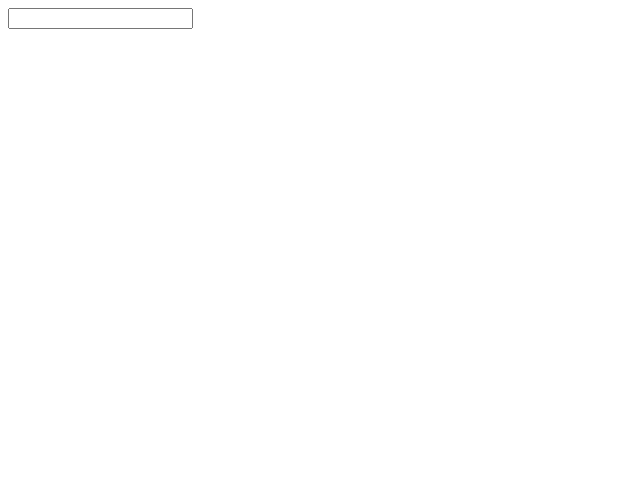
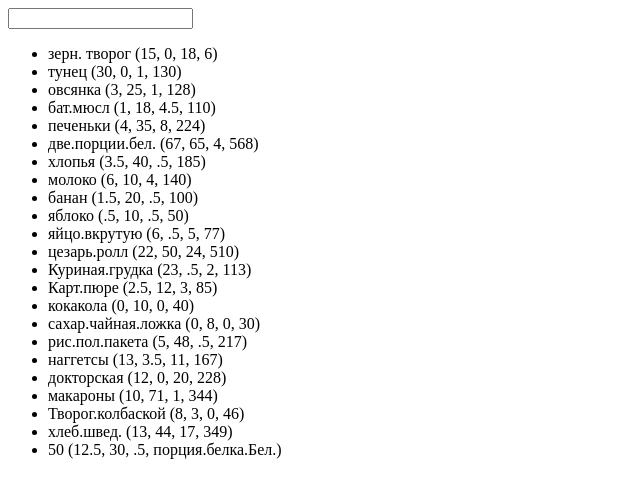
Before and after one commit to desigens/iate, a plain HTML site: page index.html in a window 1280 px wide. Shown: the whole page, without its empty margins (0-640 px from the left). Drawn offline with Linux system fonts and the light colour scheme.

Commit message:
вывод БД продуктов на странице

```diff
--- a/index.html
+++ b/index.html
@@ -11,6 +11,9 @@
 
 	<input type="text">
 
+	<script type="text/template" id="db-item">
+		<%= name %> (<%= proteins %>, <%= carbohydrates %>, <%= fats %>, <%= calories %>)
+	</script>
 
 	<script type="text/template" id="indicator">
 		<dl>
--- a/js/app.js
+++ b/js/app.js
@@ -15,7 +15,6 @@ var ProductsDBCollection = Backbone.Collection.extend({
 });
 
 var productsDB = new ProductsDBCollection();
-productsDB.fetch();
 
 var Eaten = Backbone.Model.extend({
 	attributes: {
@@ -90,8 +89,42 @@ var Eaten = Backbone.Model.extend({
 
 });
 
-var e = new Eaten();
-e.set({
-	'string': 'тун',
-	'weight': 40
+// var e = new Eaten();
+// e.set({
+// 	'string': 'тун',
+// 	'weight': 40
+// });
+
+var ProductsDBView = Backbone.View.extend({
+	tagName: 'li',
+	template: _.template($('#db-item').html()),
+	initialize: function () {
+		//
+	},
+	render: function () {
+		this.$el.append(this.template(this.model.attributes));
+		return this;
+	}
 });
+
+var ProductsDBCollectionView = Backbone.View.extend({
+	tagName: 'ul',
+	initialize: function () {
+		this.collection.on('sync', this.render, this);
+		$('body').append(this.el);
+	},
+	render: function () {
+		this.collection.each(function(product) {
+			var view = new ProductsDBView({model: product});
+			this.$el.append(view.render().el)
+		}, this);
+
+		return this;
+	}
+});
+
+var productsDBCollectionView = new ProductsDBCollectionView({
+	collection: productsDB
+});
+
+productsDB.fetch();
```
